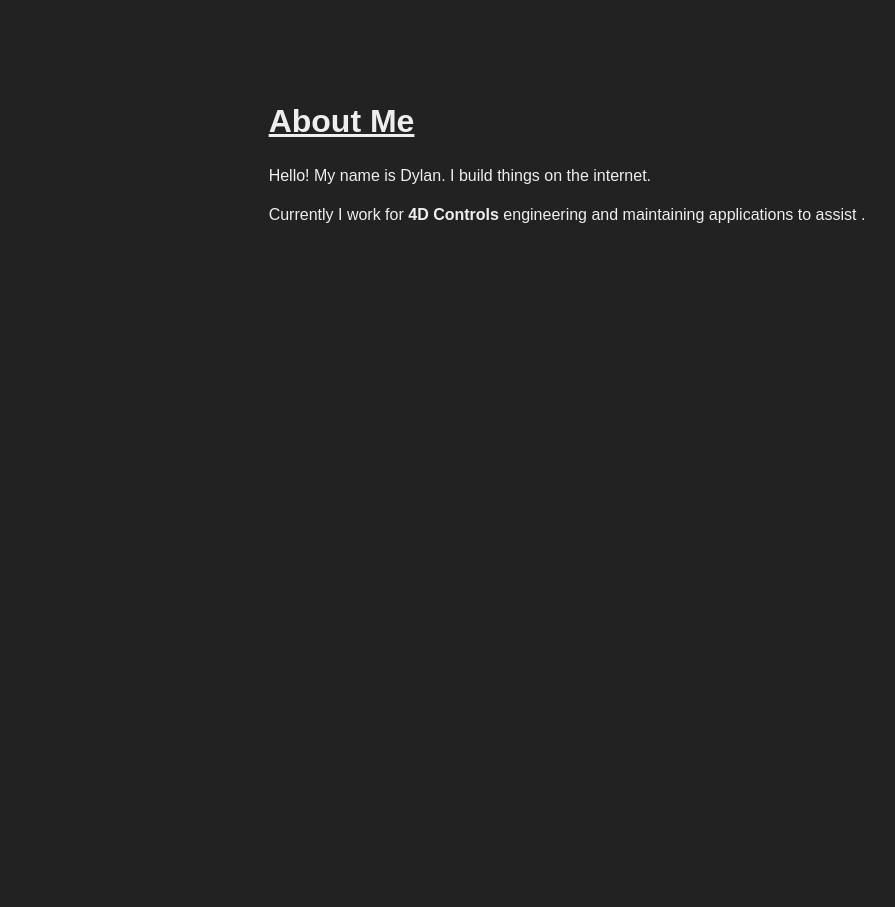
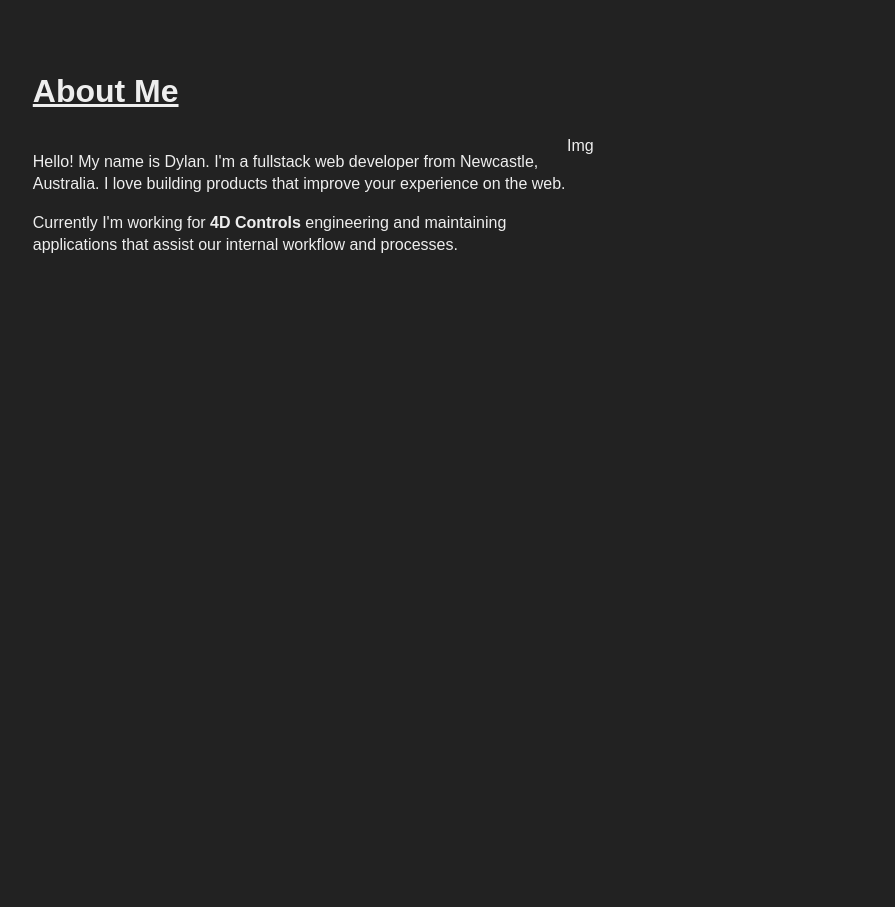
Before and after one commit to Deece94/homepage, a React (Create React App) app: page / in a window 1280 px wide. Shown: the part 1040-1947 px from the top of the page, without its empty margins (73-968 px from the left). Built offline with nearby package versions, Linux system fonts and the light colour scheme.

Commit message:
added about block content

```diff
--- a/src/components/About.tsx
+++ b/src/components/About.tsx
@@ -19,18 +19,34 @@ const Link = styled.a`
 	}
 `;
 
+const Container = styled.div`
+	display: flex;
+`;
+
+const Half = styled.div`
+	width: 50%;
+`;
+
 export default function About() {
 	return (
 		<PageBlock id="about">
 			<Header>About Me</Header>
-			<Paragraph>
-				Hello! My name is Dylan. I build things on the internet.
-			</Paragraph>
-			<Paragraph>
-				Currently I work for{" "}
-				<Link href="https://www.4dcontrols.com">4D Controls</Link> engineering
-				and maintaining applications to assist .
-			</Paragraph>
+			<Container>
+				<Half>
+					<Paragraph>
+						Hello! My name is Dylan. I'm a fullstack web developer from
+						Newcastle, Australia. I love building products that improve your
+						experience on the web.
+					</Paragraph>
+					<Paragraph>
+						Currently I'm working for{" "}
+						<Link href="https://www.4dcontrols.com">4D Controls</Link>{" "}
+						engineering and maintaining applications that assist our internal
+						workflow and processes.
+					</Paragraph>
+				</Half>
+				<Half>Img</Half>
+			</Container>
 		</PageBlock>
 	);
 }
--- a/src/lib/theme.ts
+++ b/src/lib/theme.ts
@@ -6,17 +6,16 @@ export const theme: ThemeObject = {
 		dark: "#30292f",
 		dark_accent: "#3e353c",
 		light: "#3f4045",
-    white: "#eee",
+		white: "#eeeeee",
 		gray: "#3f4045",
-    black: "#222",
+		black: "#222222",
 	},
 	fonts: {
 		primary: "'Rubik', sans-serif",
 	},
 };
 
-
-interface ThemeObject{
-  colors: {[index: string]: string },
-  fonts: {[index: string]: string }
+interface ThemeObject {
+	colors: { [index: string]: string };
+	fonts: { [index: string]: string };
 }
```
Lines whose indentation alone changed are shown as unchanged.
